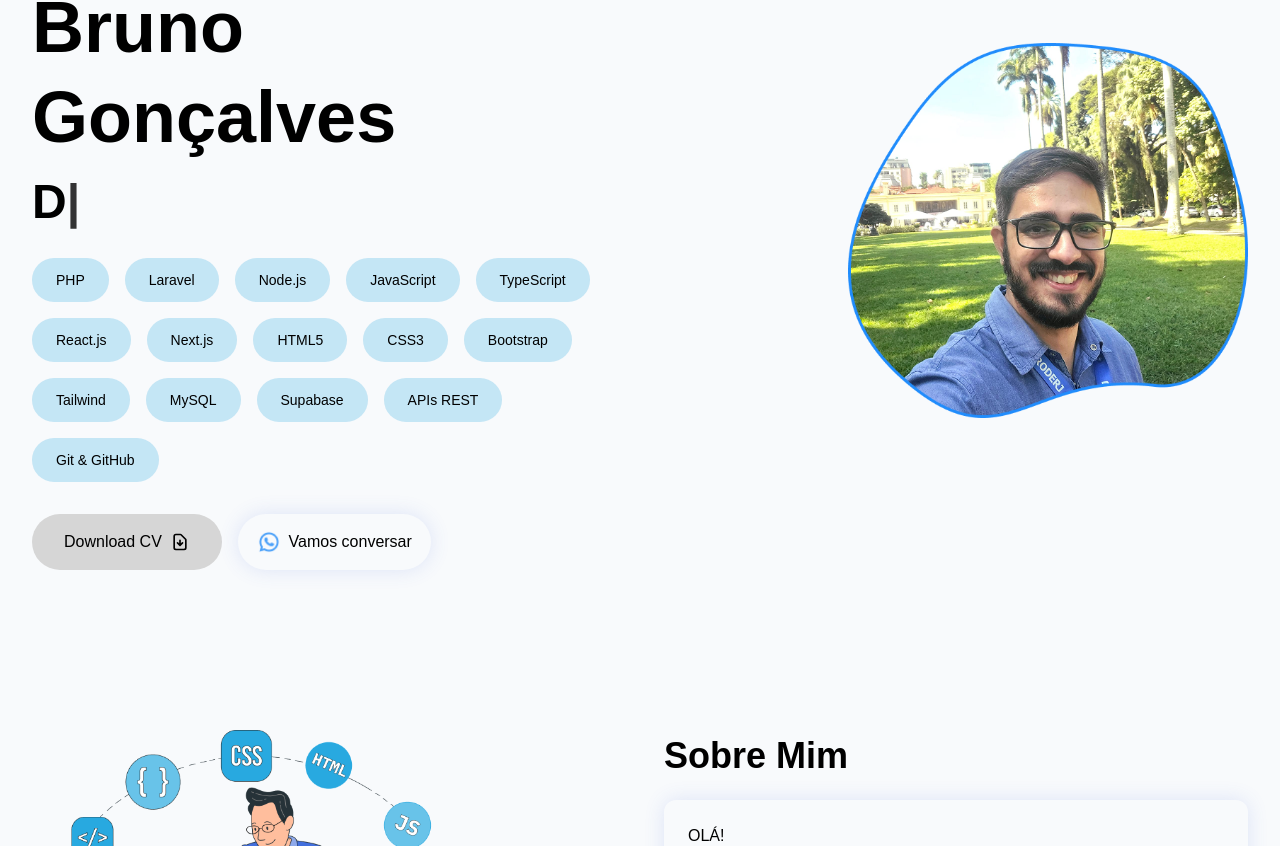
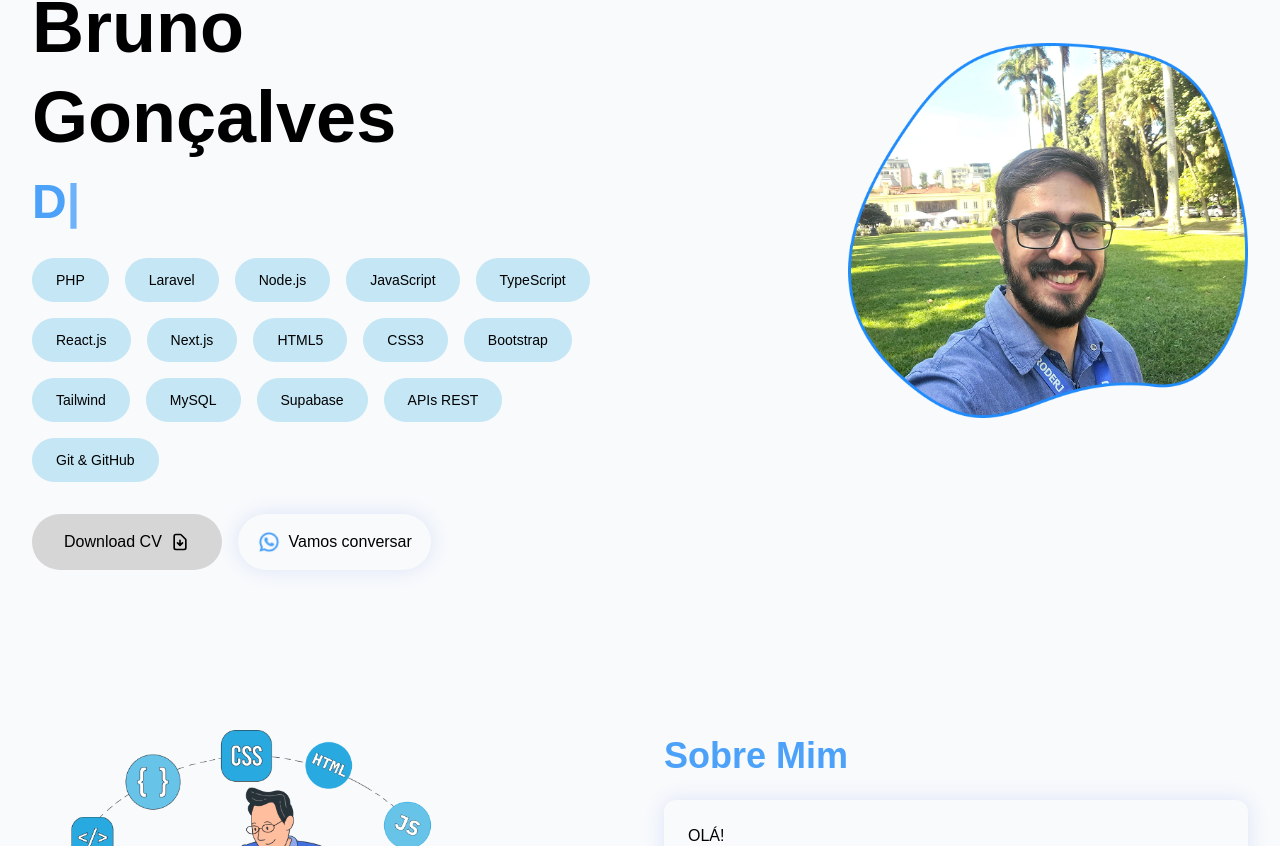
Before and after one commit to brunomonteiro1993/portfolio, a Next.js app: page / in a window 1280 px wide. Shown: the part 254-1100 px from the top of the page. Built offline with nearby package versions, Linux system fonts and the light colour scheme.

Commit message:
⬆️ ajustes finais no moodo ligth

```diff
--- a/src/app/globals.css
+++ b/src/app/globals.css
@@ -34,7 +34,7 @@ body {
   color: #000000 !important;
 }
 
-/* Forçar textos pretos no modo light */
-:root:not(.dark) * {
+/* Forçar textos pretos no modo light (exceto h2 e .desenvolvedor) */
+:root:not(.dark) *:not(h2):not(.desenvolvedor) {
   color: #000000 !important;
 }
--- a/src/app/page.css
+++ b/src/app/page.css
@@ -39,12 +39,28 @@
   color: #fff;
 }
 
+/* Títulos azuis em ambos os modos */
 h2 {
-  color: #4ca1f9;
+  color: #4ca1f9 !important;
 }
 
-.desenvolvedor {
-  color: #4ca1f9;
+.desenvolvedor,
+.desenvolvedor span {
+  color: #4ca1f9 !important;
+}
+
+/* Modo light - garantir cor azul */
+:root:not(.dark) h2,
+:root:not(.dark) .desenvolvedor,
+:root:not(.dark) .desenvolvedor span {
+  color: #4ca1f9 !important;
+}
+
+/* Modo dark - garantir cor azul */
+.dark h2,
+.dark .desenvolvedor,
+.dark .desenvolvedor span {
+  color: #4ca1f9 !important;
 }
 
 .conversar {
@@ -91,6 +107,11 @@ h2 {
 /* Technology tags */
 .tech-tag-card {
   background-color: #1a1a2e;
+}
+
+/* Modo light - tech-tag-card azul */
+:root:not(.dark) .tech-tag-card {
+  background-color: rgba(40, 169, 224, 0.25) !important;
 }
 
 /* Contact Section */
--- a/src/styles/globals.css
+++ b/src/styles/globals.css
@@ -52,16 +52,21 @@ body:not(.dark) .bg-primary {
 :root:not(.dark) .text-primary,
 :root:not(.dark) .text-secondary,
 :root:not(.dark) h1,
-:root:not(.dark) h2,
 :root:not(.dark) h3,
 :root:not(.dark) h4,
 :root:not(.dark) h5,
 :root:not(.dark) h6,
 :root:not(.dark) p,
-:root:not(.dark) span,
 :root:not(.dark) a,
 :root:not(.dark) button {
-  color: #000000 !important;
+  color: #000000;
+}
+
+/* Modo light - h2 e desenvolvedor azuis */
+:root:not(.dark) h2,
+:root:not(.dark) .desenvolvedor,
+:root:not(.dark) .desenvolvedor span {
+  color: #4ca1f9 !important;
 }
 
 .bg-secondary {
```
